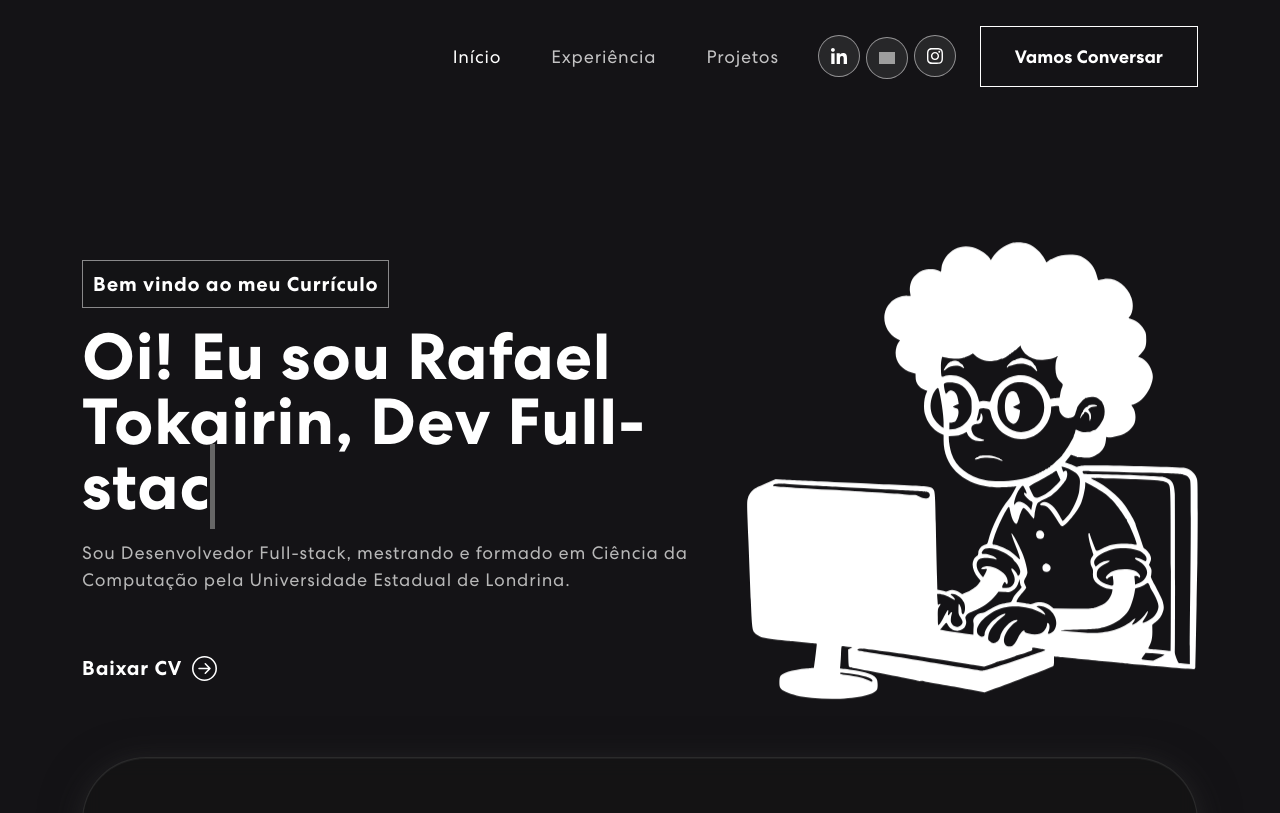
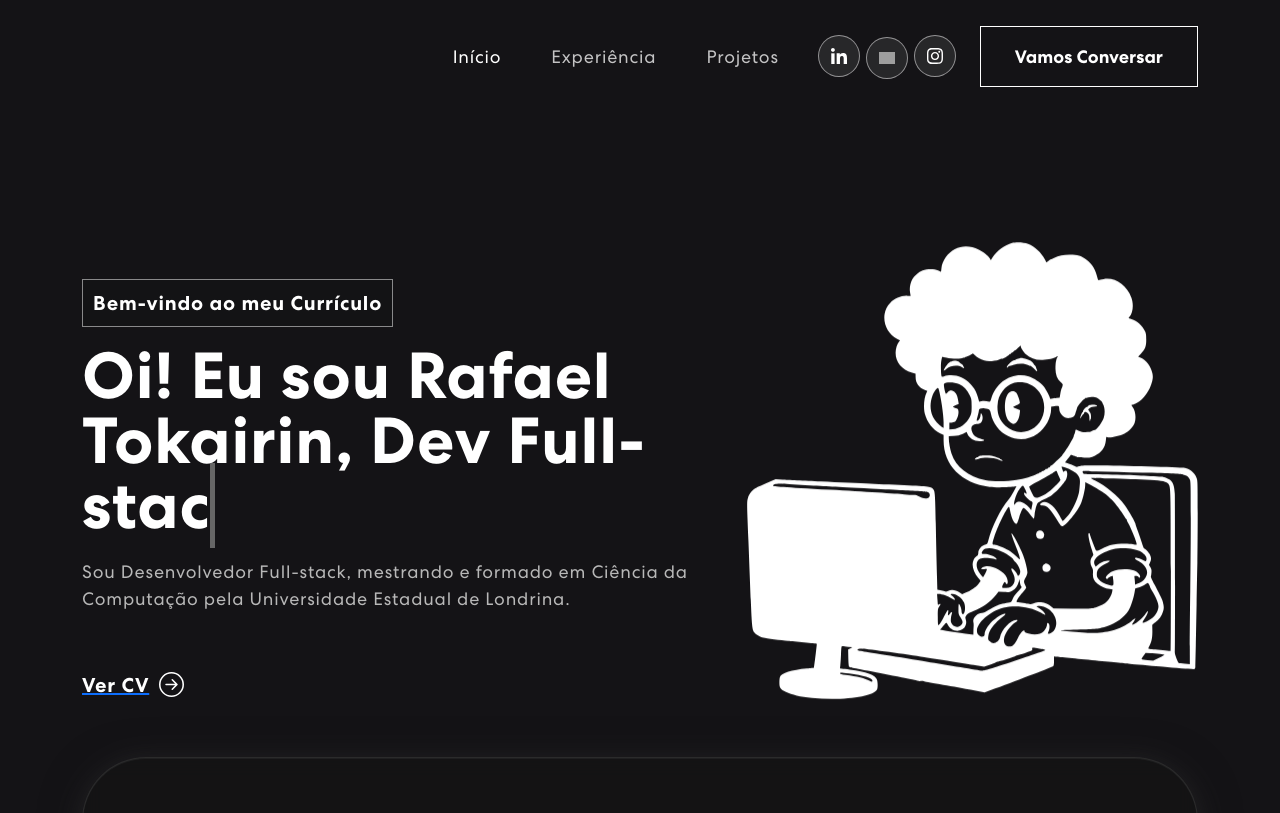
Before and after one commit to rafatokairin/Resume, a React (Create React App) app in the folder frontend/: page / in a window 1280 px wide. Shown: the top 813 px of the page. Built offline with nearby package versions, Linux system fonts and the light colour scheme; grey boxes are pictures that could not be loaded.

Commit message:
fix: onView CV

```diff
--- a/frontend/src/components/Banner.js
+++ b/frontend/src/components/Banner.js
@@ -1,86 +1,102 @@
 import { useState, useEffect } from "react";
 import { Container, Row, Col } from "react-bootstrap";
 import headerImg from "../assets/img/header.svg";
-import { ArrowRightCircle } from 'react-bootstrap-icons';
-import 'animate.css';
-import TrackVisibility from 'react-on-screen';
+import { ArrowRightCircle } from "react-bootstrap-icons";
+import "animate.css";
+import TrackVisibility from "react-on-screen";
 
 export const Banner = () => {
   const [loopNum, setLoopNum] = useState(0);
   const [isDeleting, setIsDeleting] = useState(false);
-  const [text, setText] = useState('');
+  const [text, setText] = useState("");
   const [delta, setDelta] = useState(300 - Math.random() * 100);
-  const [index, setIndex] = useState(1);
-  const toRotate = [ "Dev Full-stack", "Cientista", "Mestrando" ];
+  const toRotate = ["Dev Full-stack", "Cientista", "Mestrando"];
   const period = 2000;
 
   useEffect(() => {
-    let ticker = setInterval(() => {
+    const ticker = setInterval(() => {
       tick();
     }, delta);
 
-    return () => { clearInterval(ticker) };
-  }, [text])
+    return () => clearInterval(ticker);
+  }, [text]); // eslint-disable-line react-hooks/exhaustive-deps
 
   const tick = () => {
-    let i = loopNum % toRotate.length;
-    let fullText = toRotate[i];
-    let updatedText = isDeleting ? fullText.substring(0, text.length - 1) : fullText.substring(0, text.length + 1);
+    const i = loopNum % toRotate.length;
+    const fullText = toRotate[i];
+    const updatedText = isDeleting
+      ? fullText.substring(0, text.length - 1)
+      : fullText.substring(0, text.length + 1);
 
     setText(updatedText);
 
-    if (isDeleting) {
-      setDelta(prevDelta => prevDelta / 2);
-    }
-
     if (!isDeleting && updatedText === fullText) {
       setIsDeleting(true);
-      setIndex(prevIndex => prevIndex - 1);
       setDelta(period);
-    } else if (isDeleting && updatedText === '') {
+    } else if (isDeleting && updatedText === "") {
       setIsDeleting(false);
       setLoopNum(loopNum + 1);
-      setIndex(1);
       setDelta(500);
-    } else {
-      setIndex(prevIndex => prevIndex + 1);
     }
-  }
+  };
 
   return (
     <section className="banner" id="home">
       <Container>
-        <Row className="aligh-items-center">
+        <Row className="align-items-center">
           <Col xs={12} md={6} xl={7}>
             <TrackVisibility>
-              {({ isVisible }) =>
-              <div className={isVisible ? "animate__animated animate__fadeIn" : ""}>
-                <span className="tagline">Bem vindo ao meu Currículo</span>
-                <h1>{`Oi! Eu sou Rafael Tokairin,`} <span className="txt-rotate" dataPeriod="1000" data-rotate='[ "Dev Full-stack", "Cientista", "Mestrando" ]'><span className="wrap">{text}</span></span></h1>
-                  <p>Sou Desenvolvedor Full-stack, mestrando e formado em Ciência da Computação pela Universidade Estadual de Londrina.</p>
-                  <button
-                    onClick={() => {
-                      const link = document.createElement("a");
-                      link.href = `${import.meta.env.BASE_URL}curriculoRafaelTokairin.pdf`;
-                      link.download = "curriculoRafaelTokairin.pdf";
-                      link.click();
-                    }}
+              {({ isVisible }) => (
+                <div
+                  className={
+                    isVisible ? "animate__animated animate__fadeIn" : ""
+                  }
+                >
+                  <span className="tagline">Bem-vindo ao meu Currículo</span>
+
+                  <h1>
+                    {`Oi! Eu sou Rafael Tokairin, `}
+                    <span className="txt-rotate">
+                      <span className="wrap">{text}</span>
+                    </span>
+                  </h1>
+
+                  <p>
+                    Sou Desenvolvedor Full-stack, mestrando e formado em Ciência
+                    da Computação pela Universidade Estadual de Londrina.
+                  </p>
+
+                  {/* BOTÃO DO CV */}
+                  <a
+                    href={`${import.meta.env.BASE_URL}curriculoRafaelTokairin.pdf`}
+                    target="_blank"
+                    rel="noopener noreferrer"
+                    className="cv-link"
                   >
-                    Baixar CV <ArrowRightCircle size={25} />
-                  </button>
-              </div>}
+                    <button className="cv-button">
+                      Ver CV <ArrowRightCircle size={25} />
+                    </button>
+                  </a>
+                </div>
+              )}
             </TrackVisibility>
           </Col>
+
           <Col xs={12} md={6} xl={5}>
             <TrackVisibility>
-              {({ isVisible }) =>
-                <div className={isVisible ? "animate__animated animate__zoomIn" : ""}>
-                  <img src={headerImg} alt="Header Img"/>
-                </div>}
+              {({ isVisible }) => (
+                <div
+                  className={
+                    isVisible ? "animate__animated animate__zoomIn" : ""
+                  }
+                >
+                  <img src={headerImg} alt="Header Img" />
+                </div>
+              )}
             </TrackVisibility>
           </Col>
         </Row>
       </Container>
     </section>
-  )
-}
+  );
+};
```
